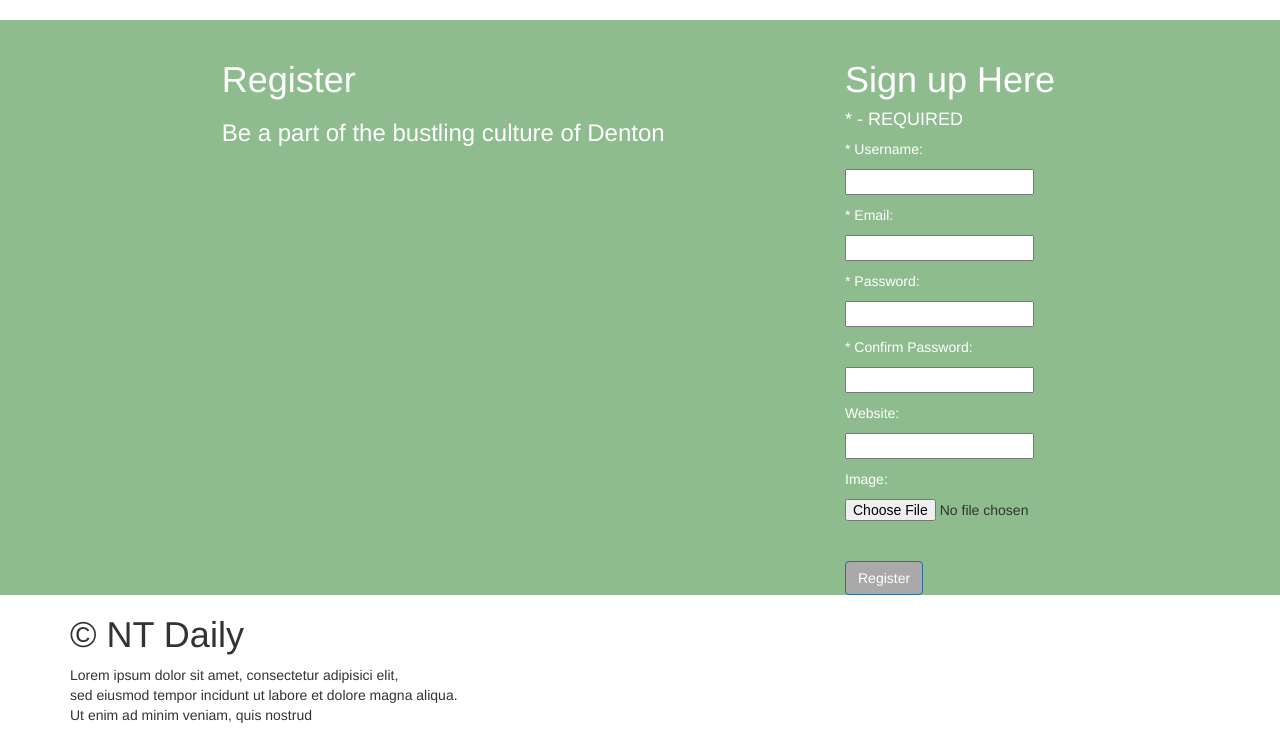
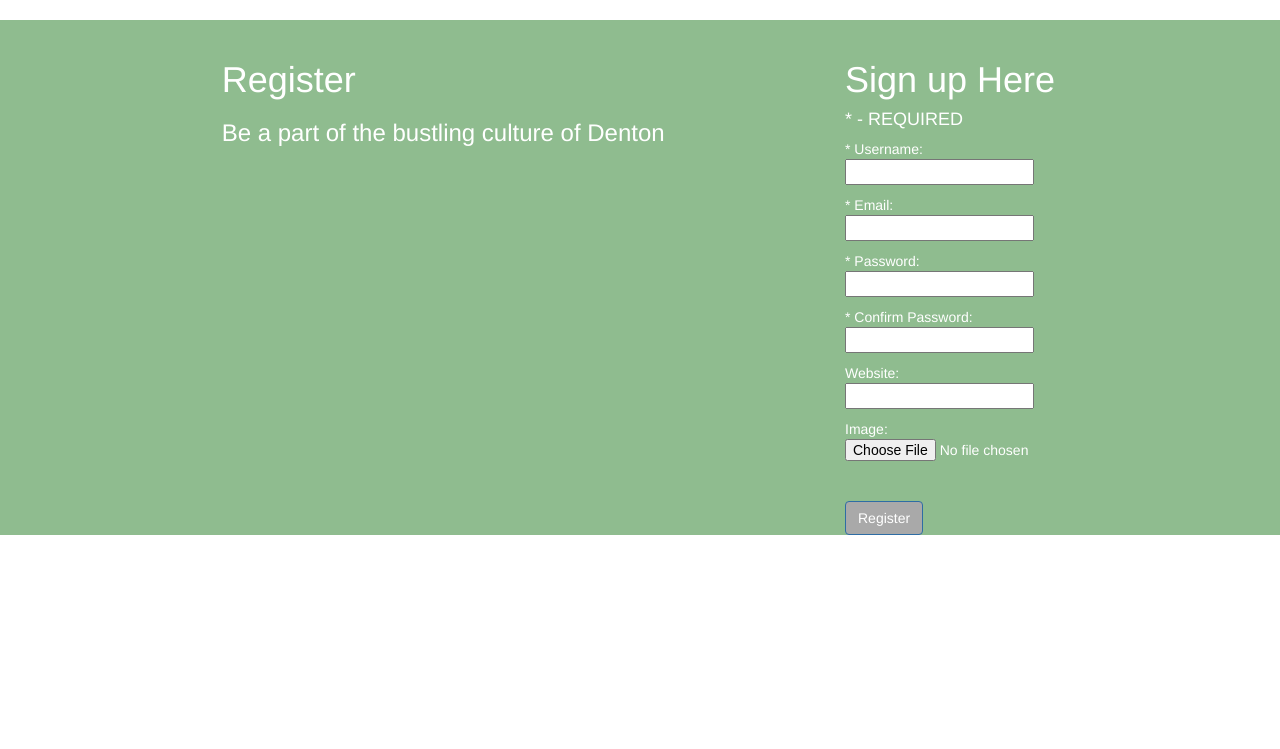
Before and after one commit to ZacharyLangley/TheMAT, a Django app: page /register/ in a window 1280 px wide. Shown: the part 51-800 px from the top of the page. Run offline with Django 3.2, Linux system fonts and the light colour scheme; parts of the project's set-up code (start-up, migrations or seed data) failed here and were passed over; some libraries are stand-ins or nearby versions.

Commit message:
Style changes to all pages with forms

```diff
--- a/themat/scheduler/forms.py
+++ b/themat/scheduler/forms.py
@@ -4,10 +4,10 @@ from django.contrib.auth.models import User
 from django.forms.extras.widgets import SelectDateWidget
 
 class EventForm(forms.ModelForm):
-    event_title = forms.CharField(max_length=128, help_text="Event Title: ")
-    location = forms.CharField(max_length=128, help_text="Location: ")
-    begin_date = forms.DateField(widget=SelectDateWidget( empty_label=("Choose Year", "Choose Month", "Choose Day"),),)     # adds drop down menu
-    end_date = forms.DateField(widget=SelectDateWidget( empty_label=("Choose Year", "Choose Month", "Choose Day"),),)
+    event_title = forms.CharField(widget=forms.TextInput(attrs={'style' : 'color:black'}),max_length=128, help_text="Event Title: ")
+    location = forms.CharField(widget=forms.TextInput(attrs={'style' : 'color:black'}), max_length=128, help_text="Location: ")
+    begin_date = forms.DateField(widget=SelectDateWidget(attrs={'style' : 'color:black'}, empty_label=("Choose Year", "Choose Month", "Choose Day"),),)     # adds drop down menu
+    end_date = forms.DateField(widget=SelectDateWidget(attrs={'style' : 'color:black'}, empty_label=("Choose Year", "Choose Month", "Choose Day"),),)
 
 
     class Meta:
@@ -26,10 +26,10 @@ class VenueForm(forms.ModelForm):
         fields = ('Vname', 'location', 'rating', 'views', 'likes')
 
 class UserForm(forms.ModelForm):
-    username = forms.CharField(help_text="* Username: ")
-    email = forms.CharField(help_text="* Email: ")
-    password = forms.CharField(widget=forms.PasswordInput(), help_text="* Password: ")
-    confirm_password = forms.CharField(widget=forms.PasswordInput(),help_text="* Confirm Password: ", required=True)
+    username = forms.CharField(widget=forms.TextInput(attrs={'style' : 'color:black'}), help_text="* Username: ")
+    email = forms.CharField(widget=forms.TextInput(attrs={'style' : 'color:black'}), help_text="* Email: ")
+    password = forms.CharField(widget=forms.PasswordInput(attrs={'style' : 'color:black'}), help_text="* Password: ")
+    confirm_password = forms.CharField(widget=forms.PasswordInput(attrs={'style' : 'color:black'}), help_text="* Confirm Password: ", required=True)
 
     class Meta:
         model = User
@@ -44,7 +44,7 @@ class UserForm(forms.ModelForm):
 
 
 class UserProfileForm(forms.ModelForm):
-    website = forms.URLField(help_text="Website: ", required=False)
+    website = forms.URLField(widget=forms.TextInput(attrs={'style' : 'color:black'}), help_text="Website: ", required=False)
     picture = forms.ImageField(help_text="Image: ", required=False)
 
     class Meta:
--- a/themat/scheduler/templates/register.html
+++ b/themat/scheduler/templates/register.html
@@ -1,7 +1,7 @@
 {% extends "base.html" %}
 
 {% block body_block %}
-
+<body style="color:white">
 <div class="row" style="background-color: darkseagreen">
     <div class="container">
 
@@ -10,8 +10,8 @@
         <div class="col-xs-2"></div>
 
         <div class="col-xs-10">
-            <h1 style="color:white">Register</h1>
-            <h3 style="color:white">Be a part of the bustling culture of Denton</h3>
+            <h1>Register</h1>
+            <h3>Be a part of the bustling culture of Denton</h3>
         </div>
 
     </div>
@@ -26,18 +26,18 @@
             {% else %}
             <form id="user_form" method="post" action="/register/" enctype="multipart/form-data">
             {% csrf_token %}
-            <h1 style="color:white">Sign up Here</h1>
-            <h4 style="color:white">* - REQUIRED</h4>
+            <h1>Sign up Here</h1>
+            <h4>* - REQUIRED</h4>
             <!-- Display each form here -->
                 {% for field in user_form.visible_fields %}
                 <p style="color:red">{{ field.errors }}</p>
-                <p style="color:white">{{ field.help_text}}</p>
+                {{ field.help_text}}<br/>
                 {{ field }}<br/>
                 {% endfor %}
 
                 {% for field in profile_form.visible_fields %}
                 <p style="color:red">{{ field.errors }}</p>
-                <p style="color:white">{{ field.help_text}}</p>
+                {{ field.help_text}}<br/>
                 {{ field }}<br/>
                 {% endfor %}
 
```
Also changed, not shown: themat/scheduler/templates/add_event.html (+4 -3 lines), themat/scheduler/templates/login.html (+13 -6 lines), themat/db.sqlite3, 15 other files.
